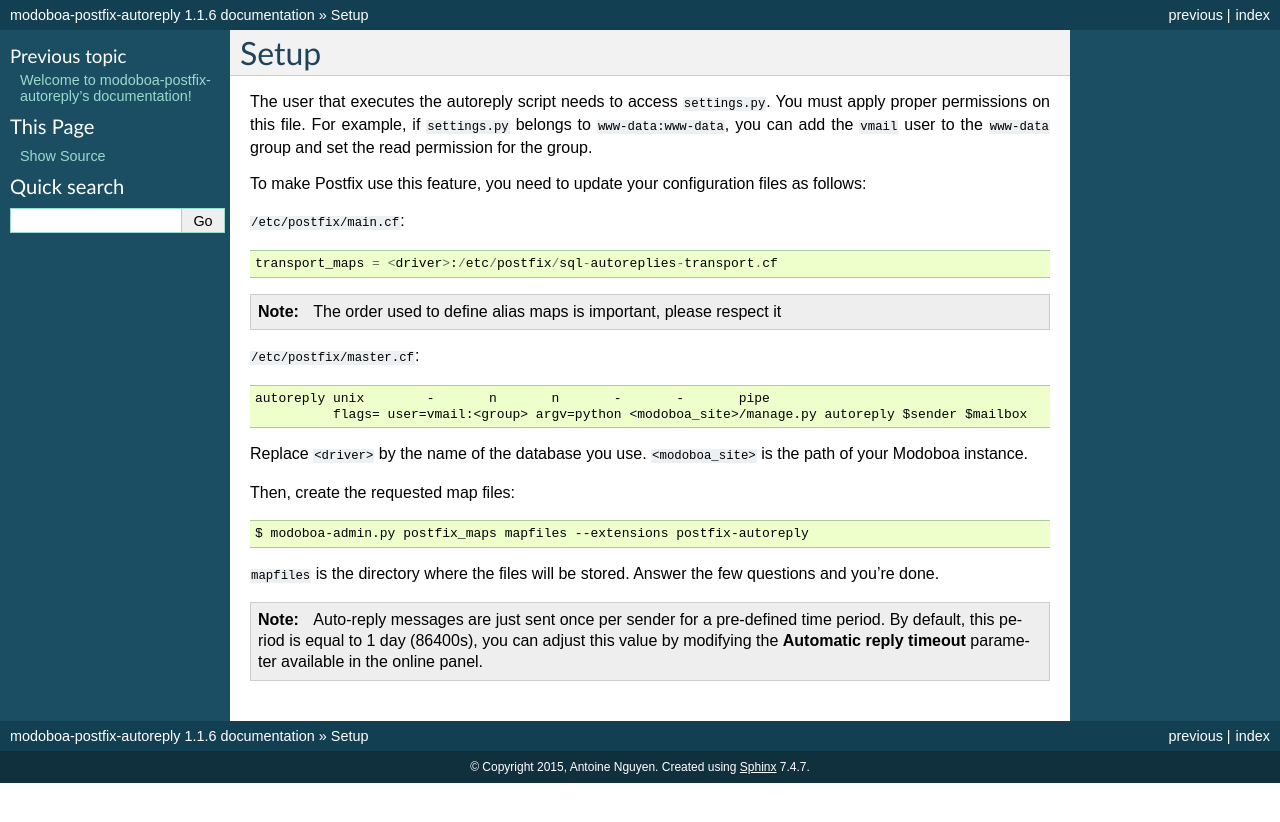
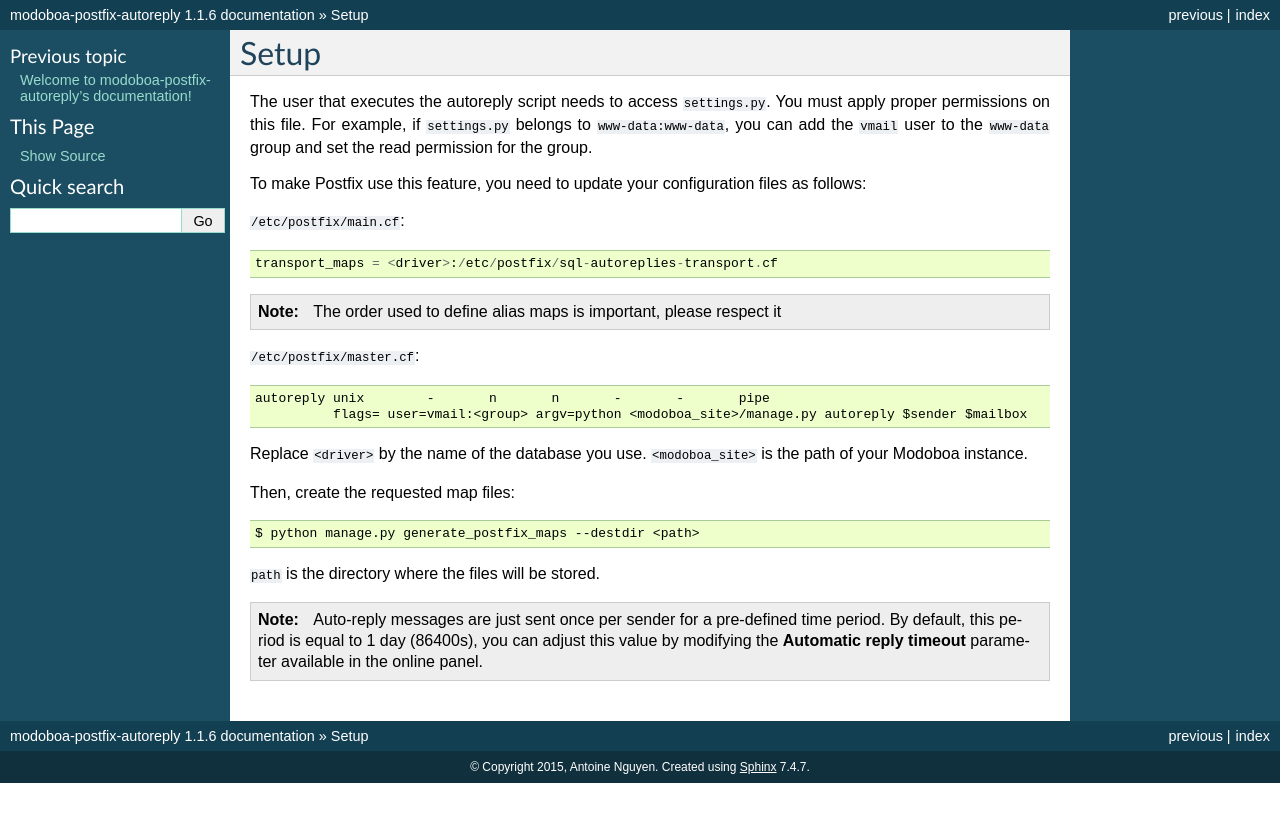
Before and after one commit to modoboa/modoboa-postfix-autoreply, a Sphinx documentation site: the page built from docs/setup.rst, in a window 1280 px wide. Shown: the top 822 px of the page. Built offline with Sphinx 7.4.7, drawn with Linux system fonts in a browser that asks for light colours.

```diff
--- a/docs/setup.rst
+++ b/docs/setup.rst
@@ -29,10 +29,9 @@ use. ``<modoboa_site>`` is the path of your Modoboa instance.
 
 Then, create the requested map files::
 
-  $ modoboa-admin.py postfix_maps mapfiles --extensions postfix-autoreply
+  $ python manage.py generate_postfix_maps --destdir <path>
 
-``mapfiles`` is the directory where the files will be stored. Answer the
-few questions and you're done.
+``path`` is the directory where the files will be stored.
 
 .. note::
 
--- a/modoboa_postfix_autoreply/__init__.py
+++ b/modoboa_postfix_autoreply/__init__.py
@@ -1,3 +1,3 @@
-__version__ = "1.1.6"
+__version__ = "1.1.7"
 
 default_app_config = "modoboa_postfix_autoreply.apps.PostfixAutoreplyConfig"
```
